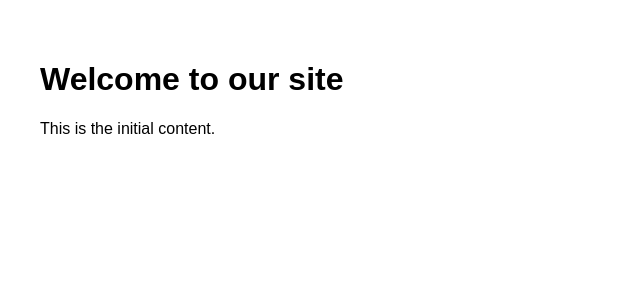
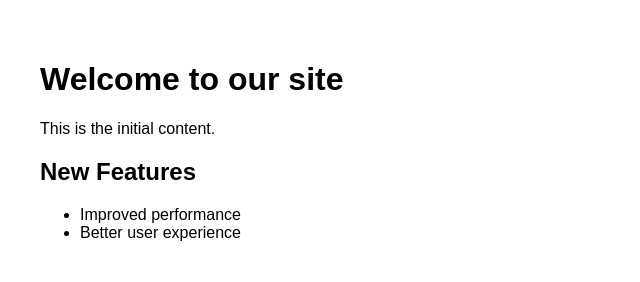
Before and after one commit to ymahak/Git-conflict, a plain HTML site: page index.html in a window 1280 px wide. Shown: the whole page, without its empty margins (0-640 px from the left). Drawn offline with Linux system fonts and the light colour scheme.

Commit message:
Added new content section

```diff
--- a/index.html
+++ b/index.html
@@ -13,9 +13,15 @@
     </style>
 </head>
 <body>
-    <div class="content">
-        <h1>Welcome to our site</h1>
-        <p>This is the initial content.</p>
-    </div>
+   <!-- In the content div, update to: -->
+<div class="content">
+    <h1>Welcome to our site</h1>
+    <p>This is the initial content.</p>
+    <h2>New Features</h2>
+    <ul>
+        <li>Improved performance</li>
+        <li>Better user experience</li>
+    </ul>
+</div>
 </body>
 </html>
```
